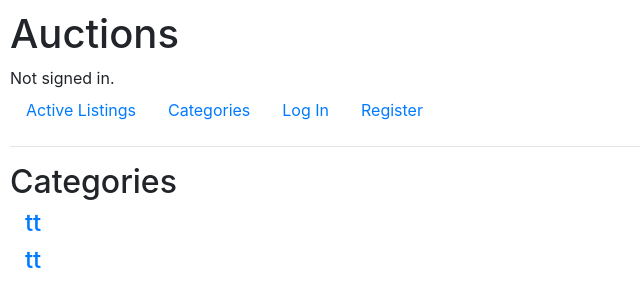
After one commit to AmirhosseinSafari/project-2-cs50, a Django app: page /categories in a window 1280 px wide. The commit adds this page. Shown: the top 307 px of the page, without its empty margins (0-640 px from the left). Run offline with Django 3.2, Linux system fonts and the light colour scheme; data comes from the database, SQL or seed files in the repository; both versions use the stored data as it was after the commit; some libraries are stand-ins or nearby versions.

Commit message:
bug in adding new listing fixed, categories added to db

```diff
--- a/commerce/auctions/models.py
+++ b/commerce/auctions/models.py
@@ -16,6 +16,12 @@ class Comments(models.Model):
 
 class Categories(models.Model):
     category = models.CharField(max_length=50)
+
+    @classmethod
+    def create(cls, category):
+        category_obj = cls(category=category)
+
+        return category_obj
 
     def __str__(self):
         return f"category: {self.category}"
--- /dev/null
+++ b/commerce/auctions/templates/auctions/categories.html
@@ -0,0 +1,19 @@
+{% extends "auctions/layout.html" %}
+
+{% block body %}
+
+<h2>Categories</h2>
+
+<div class="col-12">
+
+    {% if categories %}
+        {% for category in categories %}
+            <h4> <a href="{% url 'categories' %}"> {{ category.category }} </a> </h4>
+        {% endfor %}
+    {% else %}
+        <h4>Ops! there is no categories!!</h4>
+    {% endif %}
+
+</div>
+
+{% endblock %}
--- a/commerce/auctions/templates/auctions/layout.html
+++ b/commerce/auctions/templates/auctions/layout.html
@@ -20,9 +20,16 @@
             <li class="nav-item">
                 <a class="nav-link" href="{% url 'index' %}">Active Listings</a>
             </li>
+            <li class="nav-item">
+                <a class="nav-link" href="{% url 'categories' %}">Categories</a>
+            </li>
+
             {% if user.is_authenticated %}
                 <li class="nav-item">
                     <a class="nav-link" href="{% url 'watchlist' %}">Watchlist</a>
+                </li>
+                <li class="nav-item">
+                    <a class="nav-link" href="{% url 'new_listing' %}">New Listing<a/>
                 </li>
                 <li class="nav-item">
                     <a class="nav-link" href="{% url 'logout' %}">Log Out</a>
@@ -35,11 +42,7 @@
                     <a class="nav-link" href="{% url 'register' %}">Register</a>
                 </li>
             {% endif %}
-            {% if user.is_authenticated %}
-                <li class="nav-item">
-                    <a class="nav-link" href="{% url 'new_listing' %}">New Listing<a/>
-                </li>
-            {% endif %}
+
         </ul>
         <hr>
         {% block body %}
--- a/commerce/auctions/templates/auctions/listing.html
+++ b/commerce/auctions/templates/auctions/listing.html
@@ -1,7 +1,11 @@
 {% extends "auctions/layout.html" %} {% block body %}
 
 <h2> Listing: {{ listing.commodity_title }} </h2>
-<img src={{ listing.URL_image }} alt="listing_image">
+
+<img src="{% if listing.URL_image %} {{ listing.URL_image }}
+          {% else %} ../../static/default.png
+          {% endif %}" alt="listing_image" />
+
 <p> {{ listing.description }} </p>
 <h3> {{ listing.starting_price }}$ </h3>
 
--- a/commerce/auctions/urls.py
+++ b/commerce/auctions/urls.py
@@ -9,5 +9,6 @@ urlpatterns = [
     path("register", views.register, name="register"),
     path("new_listing", views.new_listing, name="new_listing"),
     path("listing/<int:listing_id>", views.listing, name="listing"),
-    path("watchlist", views.watchlist, name="watchlist")
+    path("watchlist", views.watchlist, name="watchlist"),
+    path("categories", views.categories, name="categories")
 ]
--- a/commerce/auctions/views.py
+++ b/commerce/auctions/views.py
@@ -6,7 +6,7 @@ from django.urls import reverse
 from django.contrib.auth.decorators import login_required
 from django.contrib import messages
 
-from .models import Auction_listing, Bids, Comments
+from .models import Auction_listing, Bids, Comments, Categories
 
 from .models import User, User_listing
 from .forms import Auction_listing_form, Bids_form, Comments_form
@@ -76,15 +76,20 @@ def new_listing(request):
     if request.method == "POST":
         form = Auction_listing_form(request.POST)
         try:
-            if form.valid():
-                new = form.save(commit=False)
-                assert request.user.is_authenticated
-                new.creator = request.user
-                new.save()
-                messages.success(request, "Your listing is saved successfully")
-                return HttpResponseRedirect(reverse(index))
+            new = form.save(commit=False)
+            assert request.user.is_authenticated
+            new.creator = request.user
+            new.save()
+            messages.success(request, "Your listing is saved successfully")
 
-        except ValueError:
+            category = request.POST
+            new_category = Categories.create(category['category'])
+            new_category.save()
+
+            return HttpResponseRedirect(reverse(index))
+
+        except ValueError as error:
+            print(error)
             return render(request, "auctions/messages.html", {
                 "message": "Error! in saving auction proccess..."
             })
@@ -171,7 +176,7 @@ def listing (request, listing_id):
                         listing.bids.add(user_bid)
 
         #-----------------------------------------------------------------------
-        # If listing not closed
+        # If listing closed
         #-----------------------------------------------------------------------
 
         else:
@@ -279,3 +284,13 @@ def watchlist(request):
                 "watchlist_listing": watchlist_arr
             }
             return render(request, "auctions/watchlist.html", content)
+
+def categories(request):
+
+    category = Categories.objects.all()
+
+    content = {
+        "categories": category
+    }
+
+    return render(request, "auctions/categories.html", content)
```
Also changed, not shown: commerce/auctions/migrations/0008_auto_20201128_1001.py (added), commerce/auctions/migrations/0009_auto_20201128_1007.py (added), commerce/auctions/migrations/0010_auto_20201129_2345.py (added), commerce/db.sqlite3.
